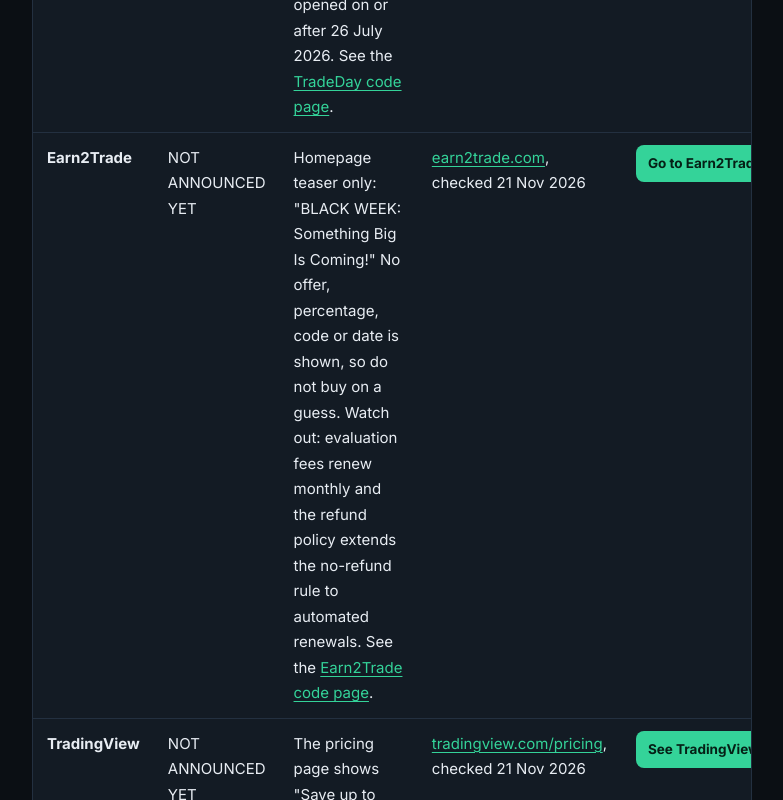
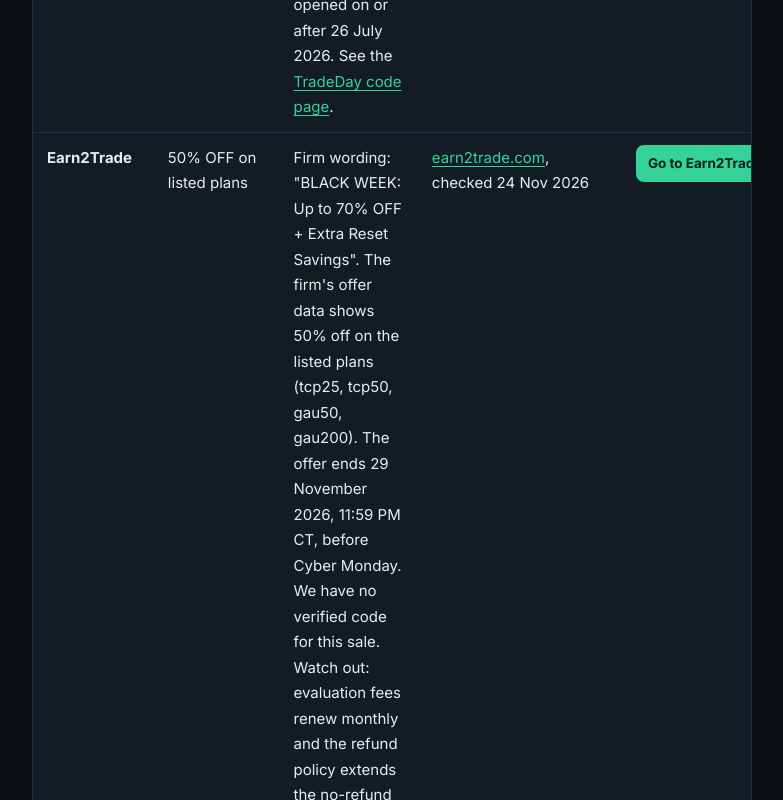
Before and after one commit to fundedledger/fundedledger.github.io, a plain HTML site: page deals/prop-firm-black-friday-2026.html in a window 1280 px wide. Shown: the part 7740-8540 px from the top of the page, without its empty margins (84-867 px from the left). Drawn offline with Linux system fonts and the light colour scheme.

Commit message:
Deals: Earn2Trade Black Week line, 29 Nov end date, no code (FUN-428)
Earn2Trade's firm page shows "BLACK WEEK: Up to 70% OFF + Extra Reset
Savings", 50% off on the listed plans, ending 29 Nov 2026 11:59 PM CT.
Show the firm's wording and end date. No code is shown: BIGBF2026 is
not visible on the page and has not been checked in the vault. Checker
PASS (FUN-439).

Co-Authored-By: Claude <noreply@anthropic.com>

```diff
--- a/deals/prop-firm-black-friday-2026.html
+++ b/deals/prop-firm-black-friday-2026.html
@@ -108,9 +108,9 @@
       </tr>
       <tr>
         <td><strong>Earn2Trade</strong></td>
-        <td>NOT ANNOUNCED YET</td>
-        <td>Homepage teaser only: "BLACK WEEK: Something Big Is Coming!" No offer, percentage, code or date is shown, so do not buy on a guess. Watch out: evaluation fees renew monthly and the refund policy extends the no-refund rule to automated renewals. See the <a href="earn2trade-discount-code.html">Earn2Trade code page</a>.</td>
-        <td><a href="https://www.earn2trade.com/en/" rel="nofollow noopener">earn2trade.com</a>, checked 21 Nov 2026</td>
+        <td>50% OFF on listed plans</td>
+        <td>Firm wording: "BLACK WEEK: Up to 70% OFF + Extra Reset Savings". The firm's offer data shows 50% off on the listed plans (tcp25, tcp50, gau50, gau200). The offer ends 29 November 2026, 11:59 PM CT, before Cyber Monday. We have no verified code for this sale. Watch out: evaluation fees renew monthly and the refund policy extends the no-refund rule to automated renewals. See the <a href="earn2trade-discount-code.html">Earn2Trade code page</a>.</td>
+        <td><a href="https://www.earn2trade.com/en/" rel="nofollow noopener">earn2trade.com</a>, checked 24 Nov 2026</td>
         <td><a class="btn sm" href="../go/earn2trade.html" rel="sponsored nofollow">Go to Earn2Trade</a></td>
       </tr>
       <tr>
@@ -158,7 +158,7 @@
   <ul>
     <li><strong>FXIFY:</strong> the promo set changed. The November Sale (FUNDED25, to 24 November) and ONESTEP35 are no longer shown on the firm's page as of 21 November. It now shows BLACK35 ("BLACK FRIDAY SALE", to 9 December 2026) and FUNDED40 (instant funding sale, to 31 December 2026).</li>
     <li><strong>FTMO:</strong> launched its Black Friday sale on 23 November: up to 30% off CFD challenges and up to 30% off the first month of FTMO Futures, to 30 November. Prices checked on 23 November.</li>
-    <li><strong>Earn2Trade:</strong> the NEXTSTEP50 banner is gone. The homepage now shows only a "BLACK WEEK: Something Big Is Coming!" teaser.</li>
+    <li><strong>Earn2Trade:</strong> the NEXTSTEP50 banner is gone. The homepage now reads "BLACK WEEK: Up to 70% OFF + Extra Reset Savings", with 50% off on the listed plans in its offer data, ending 29 November 2026, 11:59 PM CT, before Cyber Monday (checked 24 Nov 2026).</li>
     <li><strong>TradeDay:</strong> the code is now SALE60 (60% off). TDNEW is no longer shown.</li>
     <li><strong>Alpha Futures:</strong> the codes changed. The banner now reads "Black Friday Early Access" with EARLYBOGO40 and EARLYBOGO50. ALPHA50 is still shown; ALPHA40 is not.</li>
     <li><strong>FX Replay:</strong> its pricing page now shows "Black Friday, More than 50% off". On 5 November it showed no sale text.</li>
```
Also changed, not shown: deals.html (+1 -1 lines).
